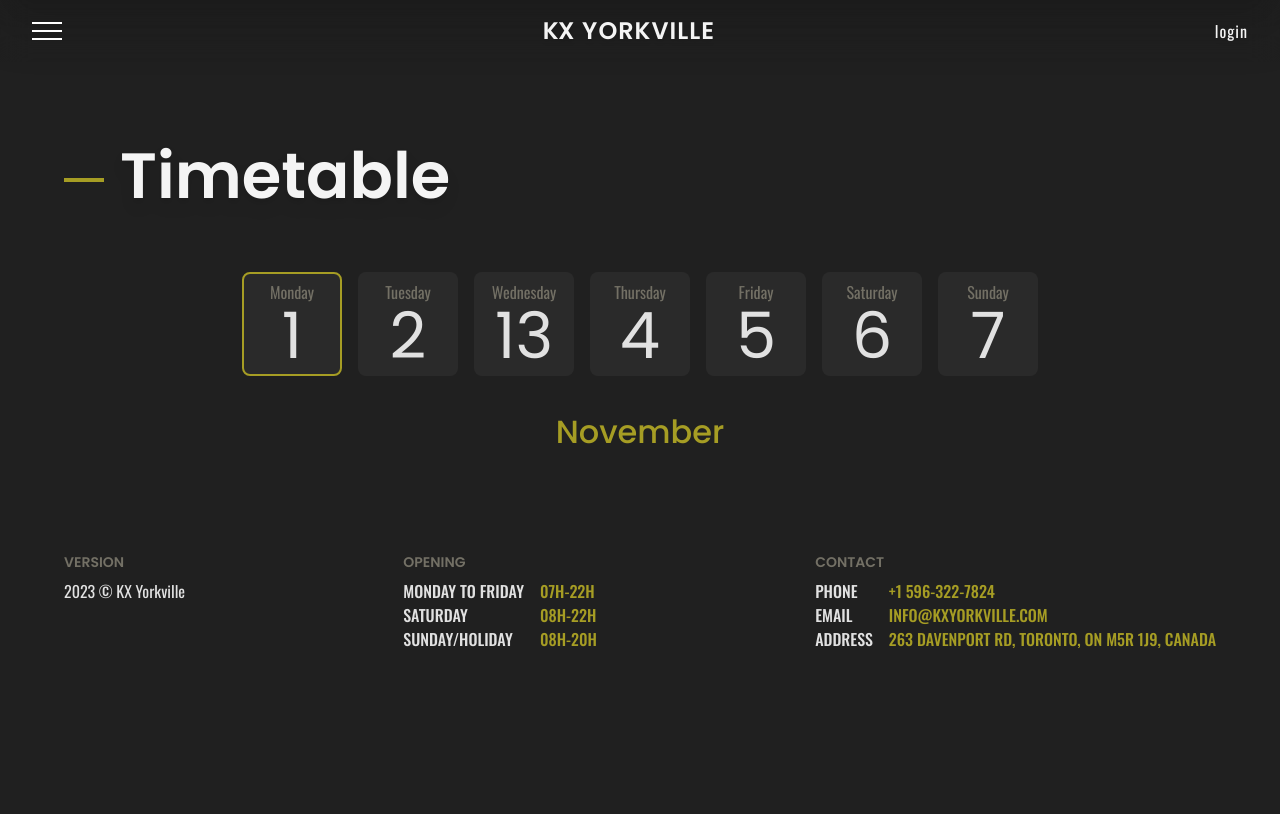
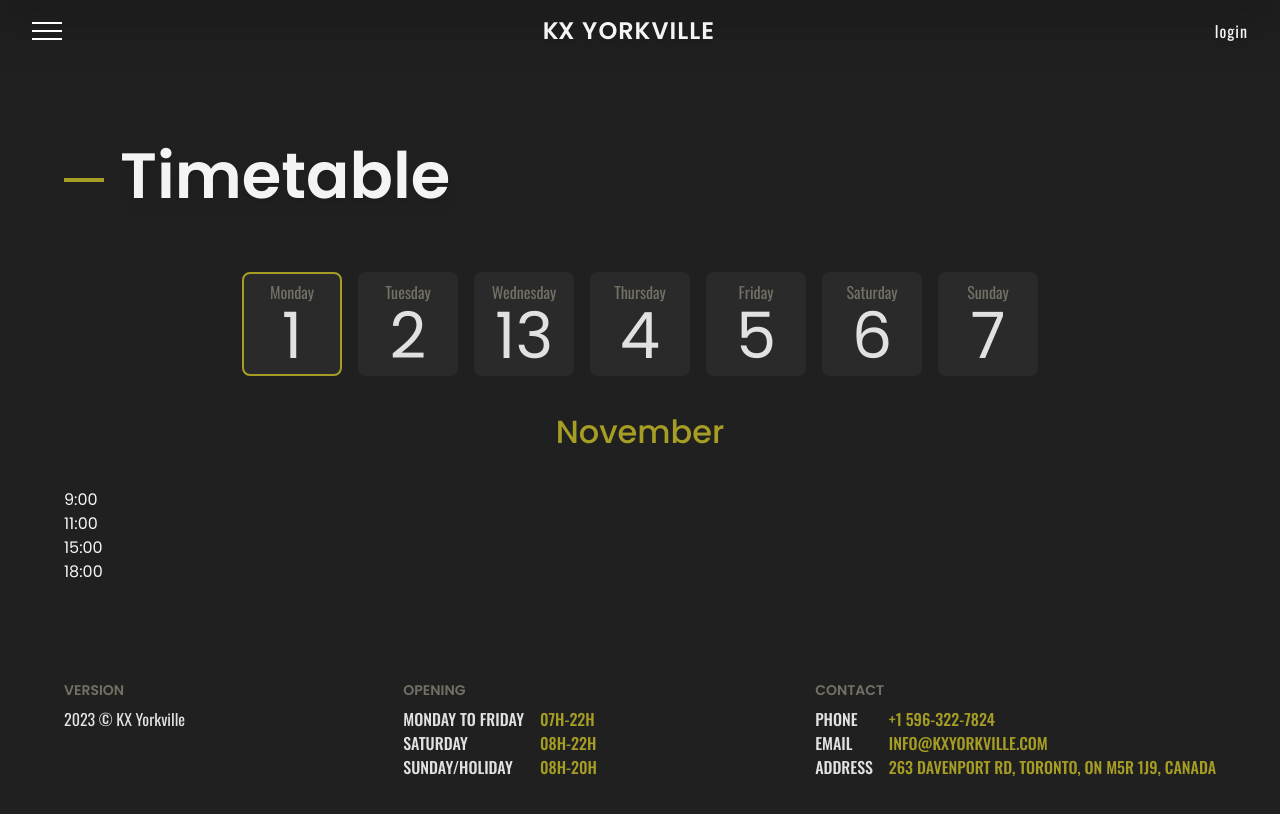
Before and after one commit to TLNRB/kxYorkville, a Vue app in the folder kxYorkville/: page /timetable in a window 1280 px wide. Shown: the top 814 px of the page. Built offline with nearby package versions, Linux system fonts and the light colour scheme.

Commit message:
timetable fitering

```diff
--- a/kxYorkville/src/components/TimetablePage/Timetable.vue
+++ b/kxYorkville/src/components/TimetablePage/Timetable.vue
@@ -1,5 +1,18 @@
-<script setup></script>
+<script setup>
+//Prop handling
+const { singleClass } = defineProps(['singleClass'])
+console.log(singleClass)
+</script>
 
-<template></template>
+<template>
+  <section>
+    <div>
+      <p>{{ singleClass.from }}</p>
+      <div></div>
+      <div></div>
+    </div>
+    <div></div>
+  </section>
+</template>
 
 <style scoped></style>
--- a/kxYorkville/src/data/timetableDB.js
+++ b/kxYorkville/src/data/timetableDB.js
@@ -2,7 +2,7 @@
   {
     id: 1,
     day: 'Monday',
-    class: [
+    classes: [
       {
         id: 1,
         name: 'Yoga',
@@ -36,7 +36,7 @@
   {
     id: 2,
     day: 'Tuesday',
-    class: [
+    classes: [
       {
         id: 1,
         name: 'Yoga',
@@ -70,7 +70,7 @@
   {
     id: 3,
     day: 'Wednesday',
-    class: [
+    classes: [
       {
         id: 1,
         name: 'Yoga',
@@ -104,7 +104,7 @@
   {
     id: 4,
     day: 'Thursday',
-    class: [
+    classes: [
       {
         id: 1,
         name: 'Yoga',
@@ -145,7 +145,7 @@
   {
     id: 5,
     day: 'Friday',
-    class: [
+    classes: [
       {
         id: 1,
         name: 'Yoga',
@@ -179,7 +179,7 @@
   {
     id: 6,
     day: 'Saturday',
-    class: [
+    classes: [
       {
         id: 1,
         name: 'Yoga',
@@ -213,7 +213,7 @@
   {
     id: 7,
     day: 'Sunday',
-    class: [
+    classes: [
       {
         id: 1,
         name: 'Yoga',
--- a/kxYorkville/src/views/TimetableView.vue
+++ b/kxYorkville/src/views/TimetableView.vue
@@ -1,9 +1,16 @@
 <script setup>
+import { ref } from 'vue'
 /* ----- Import components ----- */
 import Timetable from '../components/TimetablePage/Timetable.vue'
 import Title from '../components/UI/Title.vue'
 /* ----- Import Database ----- */
 import timetableDB from '../data/timetableDB.js'
+
+//Timetable data handling
+const filteredTimetable = ref(timetableDB[0])
+const handleTimetableFilter = (day) => {
+  filteredTimetable.value = timetableDB.find((timetable) => timetable.day === day)
+}
 
 const dates = [
   {
@@ -66,6 +73,7 @@
           :key="date.id"
           class="w-[80px] py-[.375rem] flex flex-col justify-center items-center border-[2px] rounded-[8px] cursor-pointer bg-bgHoverDark hover:bg-primaryColor group duration-[.2s] ease-in-out md:w-[85px] lg:w-[100px] xxl:w-[120px] xxxxl:w-[135px]"
           :class="date.date == '1' ? 'border-primaryColor' : 'border-transparent'"
+          @click="handleTimetableFilter(date.day)"
         >
           <p
             class="font-oswald text-[.75rem] text-bgColorLightest group-hover:text-textLight duration-[.15s] ease-in-out md:text-[1rem] xxl:text-[1.125rem] xxxxl:text-[1.25rem]"
@@ -85,7 +93,13 @@
         November
       </h2>
       <!-- Timetable -->
-      <Timetable :timetable="timetableDB" />
+      <div>
+        <Timetable
+          v-for="singleClass in filteredTimetable.classes"
+          :key="singleClass.id"
+          :singleClass="singleClass"
+        />
+      </div>
     </section>
   </main>
 </template>
```
